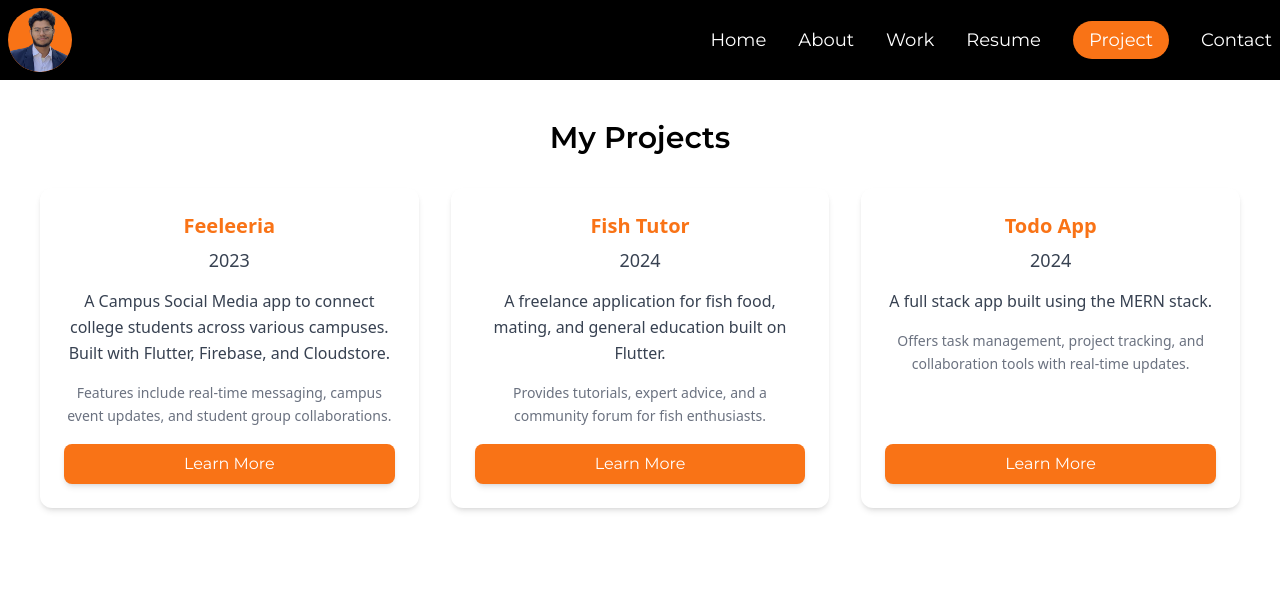
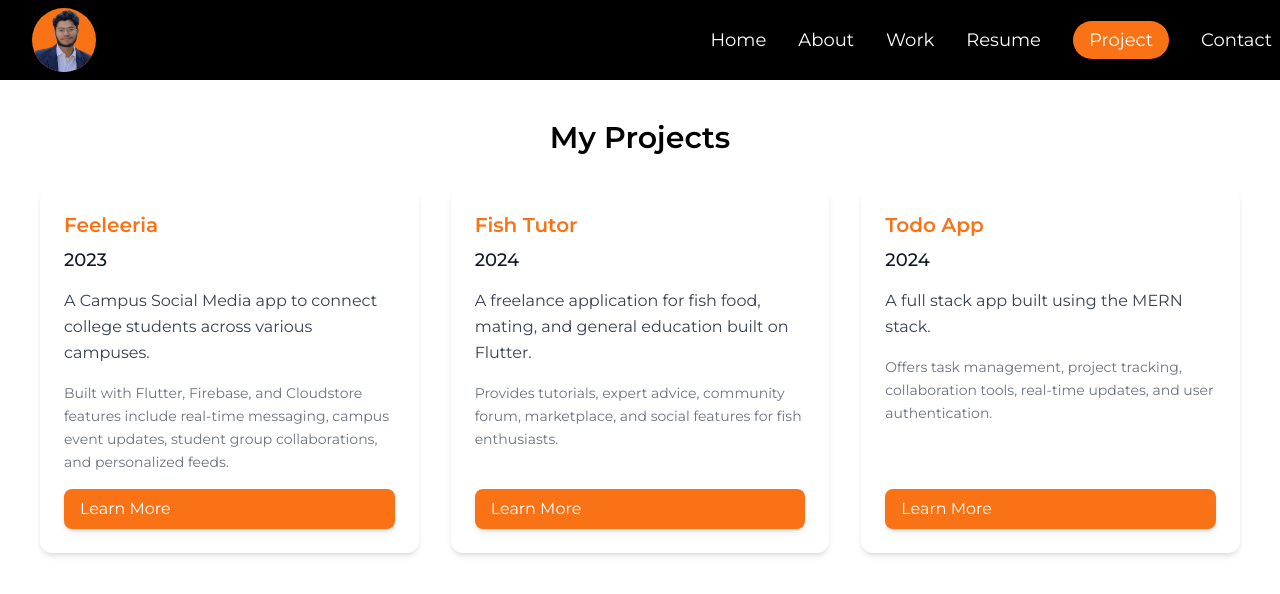
Before and after one commit to ayushsharman/ayushsharman.github.io, a React (Vite) app: page /project in a window 1280 px wide. Shown: the top 594 px of the page. Built offline with nearby package versions, Linux system fonts and the light colour scheme.

Commit message:
ui fixes

```diff
--- a/src/components/About.tsx
+++ b/src/components/About.tsx
@@ -44,10 +44,11 @@ const About = () => {
       <section className="mb-12 p-8 bg-white rounded-lg shadow-lg hover:shadow-2xl transform hover:-translate-y-2 transition duration-300 ease-in-out">
         <h2 className="text-3xl md:text-4xl font-semibold mb-4">🏆 Achievements & Certifications</h2>
         <ul className="list-disc list-inside text-base md:text-lg leading-relaxed">
+          <li>Mentor at Girl Script Summer of Code 2024</li>
+          <li>Letter of Recommendation by Head of Department, CSE 1st year</li>
+          <li>750+ Questions on LeetCode & Coding Ninjas</li>
           <li>Winner at SIH Internal Hackathon 2022</li>
-          <li>750+ Questions on LeetCode & Coding Ninjas</li>
           <li>Lead Coordinator: IICC 2022, Google DevFest 2022, Tekathon 2023, Hack-The-Fest 2022, Hackshield 2022</li>
-          <li>Letter of Recommendation by Head of Department, CSE 1st year</li>
           <li>Angular Developer Program 2023 by Infosys Springboard</li>
         </ul>
       </section>
--- a/src/components/Contact.tsx
+++ b/src/components/Contact.tsx
@@ -38,12 +38,16 @@ const Contact = () => {
         />
       </div>
 
-      <div className="mt-12 max-w-4xl text-center">
-        <h2 className="text-2xl font-bold mb-4">Availability</h2>
+      <div className="mt-auto max-w-4xl text-center">
+        <h2 className="text-2xl font-bold mt-12 mb-4">Availability</h2>
         <p className="text-lg leading-relaxed">
           <strong>Available Hours:</strong> Monday to Friday: 5:00 PM - 9:00 PM
         </p>
       </div>
+
+      <footer className="mt-12 text-center text-gray-500">
+        <p className="text-sm">&copy; {new Date().getFullYear()} Ayush Sharma. All rights reserved.</p>
+      </footer>
     </div>
   );
 };
--- a/src/components/Navbar.tsx
+++ b/src/components/Navbar.tsx
@@ -11,7 +11,7 @@ const Navbar = () => {
   };
 
   return (
-    <nav className="bg-black p-2 md:flex md:justify-between md:items-center">
+    <nav className="bg-black p-2 pl-8 md:flex md:justify-between md:items-center">
       <div className="flex justify justify-between items-center">
         <div className="w-16 flex items-center rounded-full bg-orange-500 mr-2">
           <img className="w-16 h-16 rounded-full" src={profilePic} alt="Rounded avatar" />
--- a/src/components/Project.tsx
+++ b/src/components/Project.tsx
@@ -5,22 +5,22 @@ const Project: React.FC = () => {
     {
       title: "Feeleeria",
       year: "2023",
-      description: "A Campus Social Media app to connect college students across various campuses. Built with Flutter, Firebase, and Cloudstore.",
-      details: "Features include real-time messaging, campus event updates, and student group collaborations.",
+      description: "A Campus Social Media app to connect college students across various campuses.",
+      details: " Built with Flutter, Firebase, and Cloudstore features include real-time messaging, campus event updates, student group collaborations, and personalized feeds.",
       link: "https://github.com/ayushsharman/campus_social_media"
     },
     {
       title: "Fish Tutor",
       year: "2024",
       description: "A freelance application for fish food, mating, and general education built on Flutter.",
-      details: "Provides tutorials, expert advice, and a community forum for fish enthusiasts.",
+      details: "Provides tutorials, expert advice, community forum, marketplace, and social features for fish enthusiasts.",
       link: "https://github.com/ayushsharman/fish_tutor"
     },
     {
       title: "Todo App",
       year: "2024",
       description: "A full stack app built using the MERN stack.",
-      details: "Offers task management, project tracking, and collaboration tools with real-time updates.",
+      details: "Offers task management, project tracking, collaboration tools, real-time updates, and user authentication.",
       link: "https://github.com/ayushsharman/react-todo"
     },
   ];
@@ -33,16 +33,16 @@ const Project: React.FC = () => {
           {projects.map((project, index) => (
             <div
               key={index}
-              className="relative flex flex-col bg-clip-border rounded-xl bg-white text-gray-700 shadow-md lg:h-full z-10 transform transition-transform duration-300 hover:scale-105"
+              className="relative flex flex-col rounded-xl bg-white text-gray-700 shadow-md lg:h-full z-10 transform transition-transform duration-300 hover:scale-105"
             >
-              <div className="p-6 text-center h-full flex flex-col justify-between">
+              <div className="p-6 flex flex-col justify-between h-full">
                 <div>
-                  <h5 className="antialiased tracking-normal font-sans text-xl font-semibold leading-snug text-orange-500 mb-2">{project.title}</h5>
-                  <h3 className="antialiased tracking-normal font-sans text-lg font-medium leading-snug text-blue-gray-900 mb-4">{project.year}</h3>
-                  <p className="antialiased font-sans text-base leading-relaxed text-gray-700 mb-4">{project.description}</p>
-                  <p className="antialiased font-sans text-sm leading-relaxed text-gray-500">{project.details}</p>
+                  <h5 className="text-xl font-semibold leading-snug text-orange-500 mb-2">{project.title}</h5>
+                  <h3 className="text-lg font-medium leading-snug text-gray-900 mb-4">{project.year}</h3>
+                  <p className="text-base leading-relaxed text-gray-700 mb-4">{project.description}</p>
+                  <p className="text-sm leading-relaxed text-gray-500">{project.details}</p>
                 </div>
-                <a href={project.link} target="_blank" rel="noopener noreferrer" className="mt-4 py-2 px-4 rounded-lg bg-orange-500 text-white shadow-md hover:bg-orange-600 transition-colors duration-300">
+                <a href={project.link} target="_blank" rel="noopener noreferrer" className="mt-4 py-2 px-4 rounded-lg bg-orange-500 text-white shadow-md hover:bg-orange-600 transition-colors duration-300 inline-block">
                   Learn More
                 </a>
               </div>
--- a/src/components/Resume.tsx
+++ b/src/components/Resume.tsx
@@ -20,15 +20,45 @@ const Resume: React.FC = () => {
       <div className="flex flex-wrap justify-center gap-6">
         <ServiceCard
           title="Flutter Developer"
-          description="Creating cross-platform mobile applications using Flutter."
+          description={
+            <>
+              <ul className="list-disc pl-5">
+                <li>Creating cross-platform mobile applications using Flutter.</li>
+                <li>Building complex UIs with a focus on aesthetics and usability.</li>
+                <li>Integrating with various APIs for data retrieval and manipulation.</li>
+                <li>Managing app state effectively using state management libraries.</li>
+                <li>Incorporating Google Maps integration for location-based services.</li>
+              </ul>
+            </>
+          }
         />
         <ServiceCard
           title="Backend Developer"
-          description="Building robust and scalable backend systems."
+          description={
+            <>
+              <ul className="list-disc pl-5">
+                <li>Building robust and scalable backend systems.</li>
+                <li>Designing and implementing complex routes for efficient data flow.</li>
+                <li>Integrating websockets for real-time communication.</li>
+                <li>Managing DevOps processes for deployment and maintenance.</li>
+                <li>Working with databases such as PostgreSQL and MongoDB for data storage.</li>
+              </ul>
+            </>
+          }
         />
         <ServiceCard
           title="UI/UX Designer"
-          description="Designing intuitive and engaging user interfaces."
+          description={
+            <>
+              <ul className="list-disc pl-5">
+                <li>Designing intuitive and engaging user interfaces.</li>
+                <li>Crafting aesthetic UIs that prioritize user experience.</li>
+                <li>Conducting thorough user research to inform design decisions.</li>
+                <li>Creating wireframes and prototypes for iterative design processes.</li>
+                <li>Optimizing for accessibility and usability across various devices.</li>
+              </ul>
+            </>
+          }
         />
       </div>
     </div>
@@ -37,14 +67,14 @@ const Resume: React.FC = () => {
 
 interface ServiceCardProps {
   title: string;
-  description: string;
+  description: React.ReactNode;
 }
 
 const ServiceCard: React.FC<ServiceCardProps> = ({ title, description }) => {
   return (
     <div className="bg-white shadow-lg rounded-lg p-6 w-full sm:w-1/3 md:w-1/4 transition-transform transform hover:scale-105">
       <h3 className="text-xl font-bold mb-2">{title}</h3>
-      <p className="text-gray-700">{description}</p>
+      <div className="text-gray-700">{description}</div>
     </div>
   );
 };
```
